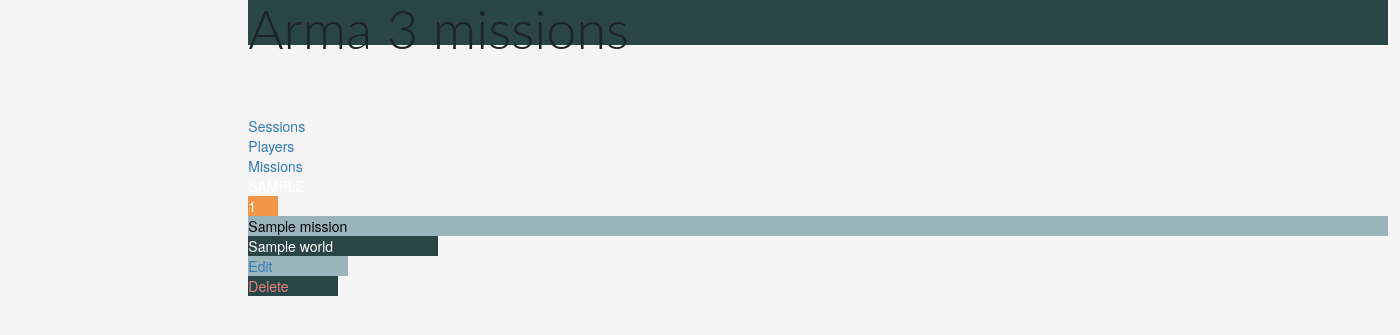
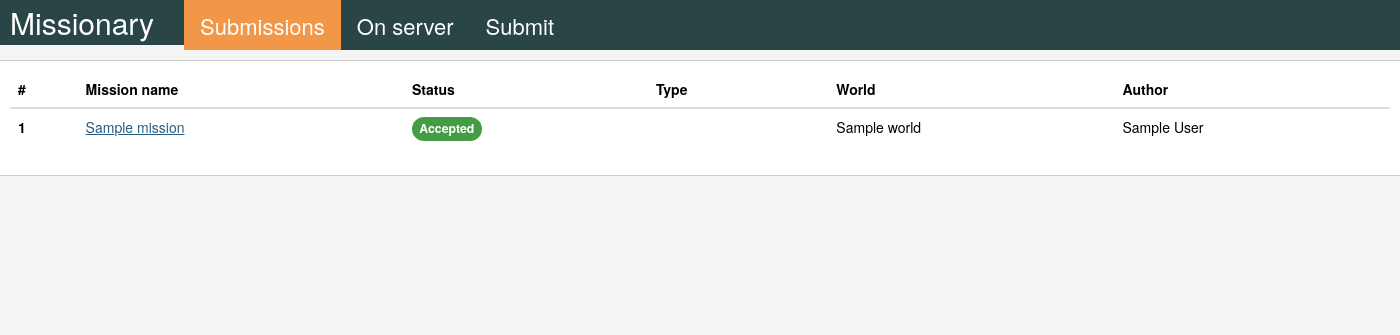
Before and after one commit to sojunator/Missionary, a Flask app: template app/missions/templates/index.html in a window 1400 px wide. Shown: the top 335 px of the page. Run offline with Flask 2, Linux system fonts and the light colour scheme; the template is opened without the code that fills it: most values are stand-ins (such as "Sample title", 1, 10 or a date in 2020); parts of the project's set-up code (start-up, migrations or seed data) failed here and were passed over; some libraries are stand-ins or nearby versions.

Commit message:
Added simple layout for accepted missions

```diff
--- a/app/missions/templates/index.html
+++ b/app/missions/templates/index.html
@@ -2,69 +2,46 @@
 <html lang="en">
 <head>
     <title>Arma 3 missions</title>
-    <link rel="stylesheet" href="http://maxcdn.bootstrapcdn.com/bootstrap/3.3.5/css/bootstrap.min.css">
     <link rel="stylesheet" href="{{ url_for('static', filename='css/custom.css') }}">
-    <script src="https://ajax.googleapis.com/ajax/libs/jquery/1.11.3/jquery.min.js"></script>
-    <script src="http://code.highcharts.com/highcharts.js"></script>
     <script src="{{ url_for('static', filename='js/missions.js') }}"></script>
     <link rel="stylesheet" href="{{ url_for('static', filename='css/simple.css') }}">
 </head>
 <body>
-<div class="col-md-2"></div>
-<div class="col-md-8">
-<div class="container">
     <div class="header">
-        <h1>Arma 3 missions</h1>
-        <div class="navigation">
-            <div class="navigation-button"><a href="#"}}>Sessions</a></div>
-            <div class="navigation-button"><a href="#">Players</a></div>
-            <div class="navigation-button active"><a href="#"}}>Missions</a></div>
+        <div class="header-text">
+            Missionary
+        </div>
+            <ul class=navbar>
+                <li><a class="navbar-active" href="#">Submissions</a></li>
+                <li><a href="#">On server</a></li>
+                <li><a href="#">Submit</a></li>
             </ul>
-        </div>
-    <div>
-    <div>
-    {% for mission in data %}
-        <div class="mission-container">
-            <div class="mission-header">
-                <div class="mission-type {{ mission.mission_type }}">{{ mission.mission_type.upper()}}</div>
-                <div class="mission-player-count">{{ mission.player_count }}</div>
-                <div class="mission-name"><span class="mission-collapse">{{ mission.name }}</span></div>
-                <div class="mission-world">{{mission.world}}</div>
-                <div class="mission-edit"><a href="{{url_for('missions.view_submission', id=mission.id)}}">Edit</a></div>
-                <div class="mission-delete"><a href="#">Delete</a></div>
-            </div>
-            <div class="field-content" style="display: none;">
-                <div class="row">
-                    <div class="field">
-                        <span class="label">Host notes:</span>
-                        <span class="value">{{mission.host_notes}}
-                        </span>
-                    </div>
-                </div>
-                <div class="row">
-                    <div class="field">
-                        <span class="label">Mission type:</span>
-                        <span class="value mission-type {{mission.mission_type}}">{{ mission.mission_type.upper() }}</span>
-                    </div>
-                </div>
-                <div class="row">
-                    <div class="field">
-                        <span class="label">Min req:</span>
-                        <span class="value">{{mission.min_play}}</span>
-                    </div>
-                </div>
-                <div class="row">
-                    <div class="field">
-                        <span class="label">Created:</span>
-                        <span class="value">{{mission.created}}</span>
-                    </div>
-                </div>
-            </div>
-        </div>
-    {% endfor %}
     </div>
-</div>
-</div>
-<div class="col-md-3"></div>
+    <div class="content">
+        <table class="table">
+            <thead>
+                <tr>
+                    <th>#</th>
+                    <th>Mission name</th>
+                    <th>Status</th>
+                    <th>Type</th>
+                    <th>World</th>
+                    <th>Author</th>
+                </tr>
+            </thead>
+            <tbody>
+            {% for mission in data %}
+                <tr>
+                    <th scope="row">{{loop.index}}</th>
+                    <td><a href="{{url_for('missions.view_submission', id = mission.id)}}">{{mission.name}}</a></td>
+                    <td><span class="label label-{{mission.status}}">{{mission.status}}</span></td>
+                    <td><span class="value mission-type {{mission.mission_type}}">{{mission.mission_type}}</span></td>
+                    <td>{{mission.world}}</td>
+                    <td>{{mission.author}}
+                </tr>
+            {% endfor %}
+            </tbody>
+        </table>
+    </div>
 </body>
 </html>
```
Also changed, not shown: app/missions/routes.py (line endings or trailing spaces), app/missions/templates/modqueue.html (line endings or trailing spaces), app/static/css/simple.css (line endings or trailing spaces).
